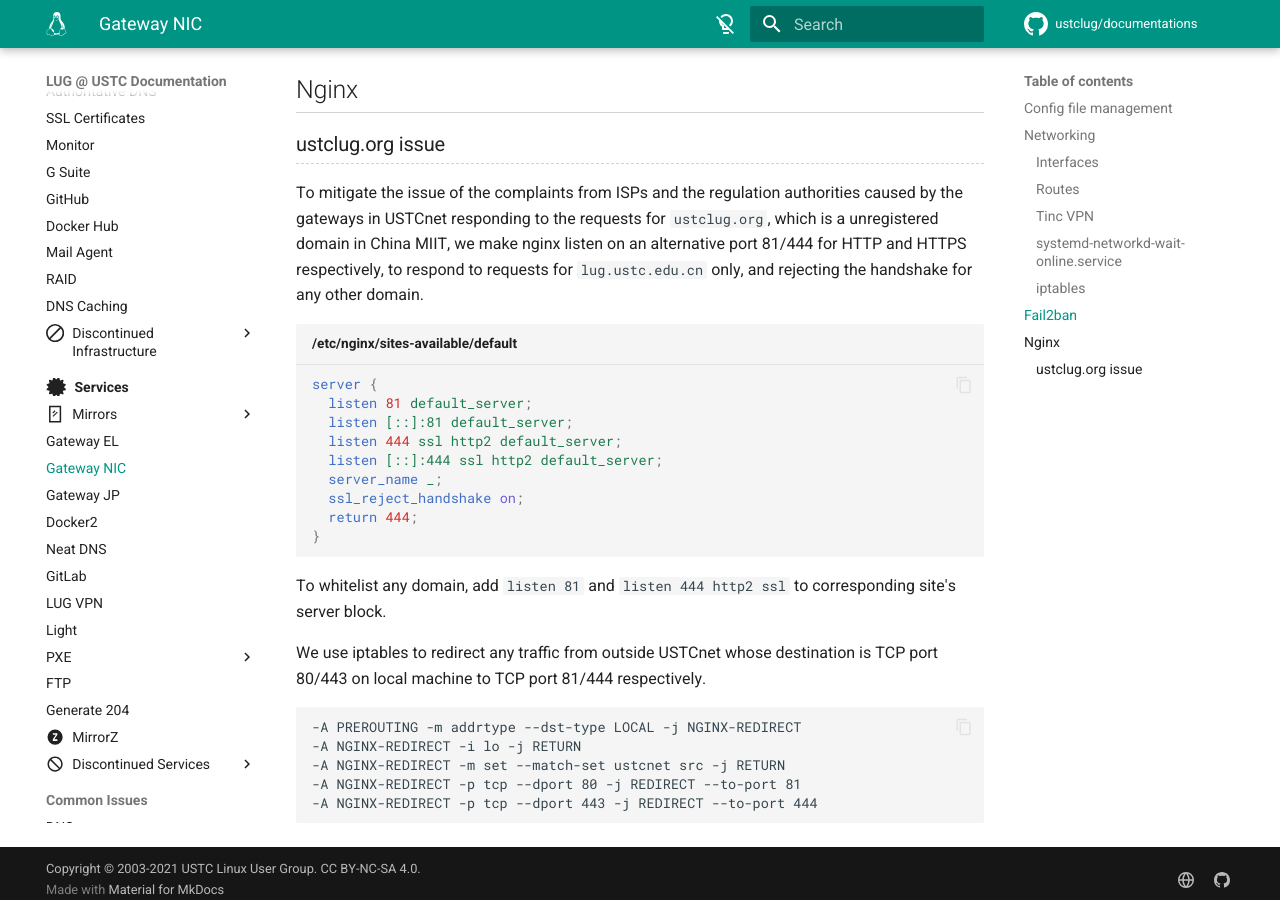
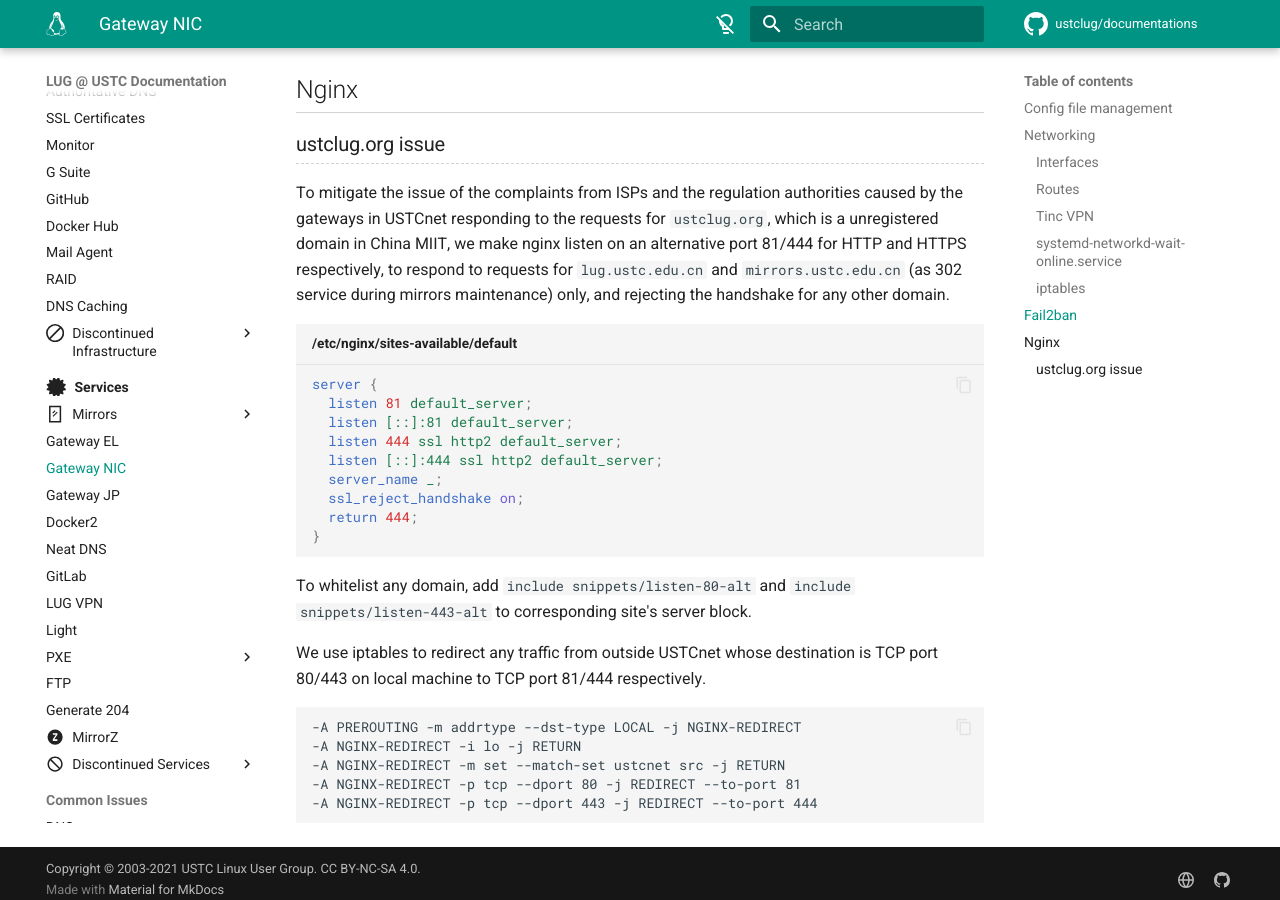
Before and after one commit to ustclug/documentations, an MkDocs documentation site: the page built from docs/services/gateway-nic.md, in a window 1280 px wide and 900 px high, scrolled down 6359 px. Built offline with MkDocs 1.6.1 and Material for MkDocs 9.7.7, drawn with Linux system fonts in a browser that asks for light colours; comment, search, counter and statistics services are not loaded.

Commit message:
gw-nic: mirrors.u.e.c on 81/444 too

````diff
--- a/docs/services/gateway-nic.md
+++ b/docs/services/gateway-nic.md
@@ -307,7 +307,7 @@
 
 ### ustclug.org issue {#unregistered-domain-traffic}
 
-To mitigate the issue of the complaints from ISPs and the regulation authorities caused by the gateways in USTCnet responding to the requests for `ustclug.org`, which is a unregistered domain in China MIIT, we make nginx listen on an alternative port 81/444 for HTTP and HTTPS respectively, to respond to requests for `lug.ustc.edu.cn` only, and rejecting the handshake for any other domain.
+To mitigate the issue of the complaints from ISPs and the regulation authorities caused by the gateways in USTCnet responding to the requests for `ustclug.org`, which is a unregistered domain in China MIIT, we make nginx listen on an alternative port 81/444 for HTTP and HTTPS respectively, to respond to requests for `lug.ustc.edu.cn` and `mirrors.ustc.edu.cn` (as 302 service during mirrors maintenance) only, and rejecting the handshake for any other domain.
 
 ```nginx title="/etc/nginx/sites-available/default"
 server {
@@ -321,7 +321,7 @@
 }
 ```
 
-To whitelist any domain, add `listen 81` and `listen 444 http2 ssl` to corresponding site's server block.
+To whitelist any domain, add `include snippets/listen-80-alt` and `include snippets/listen-443-alt` to corresponding site's server block.
 
 We use iptables to redirect any traffic from outside USTCnet whose destination is TCP port 80/443 on local machine to TCP port 81/444 respectively.
 
````
